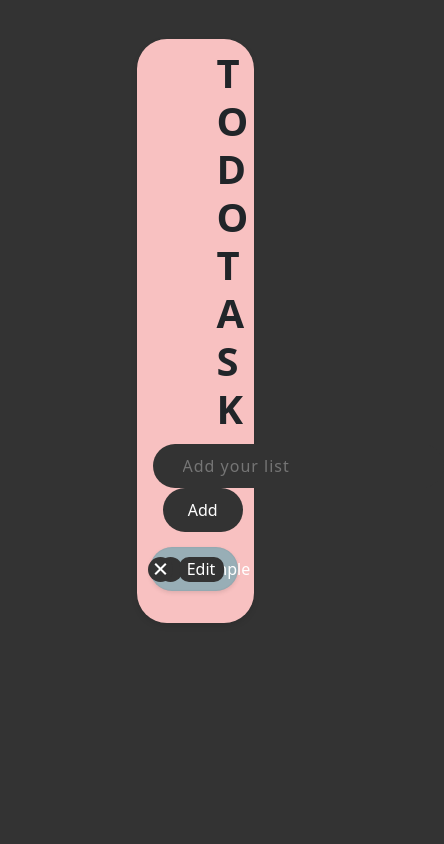
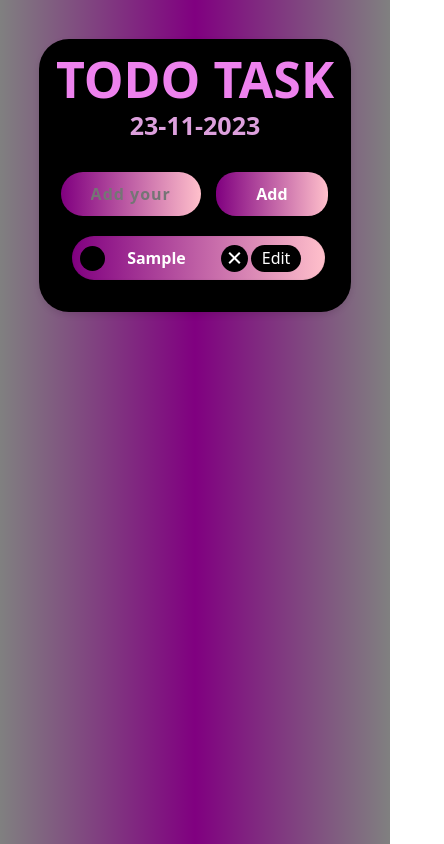
Before and after one commit to alish-ba15/TO_DO_TASK_App, a plain HTML site: page index.html in a window 390 px wide. Both pictures are taken after typing "Sample" into the empty fields and a click on the button "Add". Shown: the whole page, 444 px wide, since content can reach past the window. Drawn offline with nearby package versions, Linux system fonts and the light colour scheme.

Commit message:
Update todo

```diff
--- a/index.html
+++ b/index.html
@@ -13,7 +13,8 @@
 
 <body>
     <div class="card">
-        <h1>TO DO TASK</h1>
+        <h1>TODO TASK</h1>
+        <p id="date"></p>
         <div class="card-body">
             <input type="text" id="input" placeholder="Add your list">
             <button onclick="addTask()">Add</button>
--- a/script.js
+++ b/script.js
@@ -1,6 +1,6 @@
 const input = document.getElementById("input");
 const list = document.getElementById("list");
-
+var dateWrite = document.getElementById("date")
 
 
 function addTask() {
@@ -59,3 +59,12 @@ function displayData() {
     list.innerHTML = localStorage.getItem("data");
 }
 displayData();
+
+
+function date(){
+ var dated = new Date();
+ var todayDate= `${dated.getDate()}-${dated.getMonth()+1}-${dated.getFullYear()}`
+ dateWrite.innerHTML = todayDate;
+ console.log("🚀 ~ file: script.js:68 ~ date ~ todayDate:", todayDate)
+}
+date()
--- a/style.css
+++ b/style.css
@@ -2,75 +2,90 @@
 
 
 body {
-    background-color: #333;
+    background: linear-gradient(to right,grey,purple,grey);
     display: flex;
     justify-content: center;
     align-items: center;
+    color: #fff !important;
+    flex-shrink: inherit;
 }
 
 h1 {
     margin-left: 80px;
     margin-top: 10px;
     margin-bottom: -5px;
-    font-size: 40px;
+    font-size: 50px;
     font-weight: 900 !important;
+    color: violet !important;
 
+}
+
+#date{
+    color: plum !important;
+    margin-left: 76%;
+    margin-top: -4%;
+    margin-bottom: 1%;
+    font-weight: 900;
+    font-size: 25px;
 }
 
 
 .card {
     position: relative;
-    width: 30%;
-    margin-top: 10%;
+    width: 60%;
+    margin-top: 15%;
     border-radius: 30px;
-    background: #f8c1c1;
-
+    background: #000;
+    color: #fff !important;
     box-shadow: 0 3px 6px rgba(0, 0, 0, 0.1);
     border: none;
     outline: none;
-    cursor: pointer;
+    /* cursor: pointer; */
 }
 
 
 button {
-    margin-left: 12%;
+    margin-left: 9%;
     border: none;
-    outline: none;
+    outline: #000;
     padding: 10px 25px;
-    background: #333;
+    background: linear-gradient(to left,pink,purple);
     color: #fff;
     cursor: pointer;
-    border-radius: 40px;
-    font-weight: 500;
+    border-radius: 20px;
+    font-weight: 900;
 }
 
 input {
-    margin-left: 0%;
+    color: #fff !important;
+    width: 70%;
+    margin-left: 5%;
     flex: 2;
     border: none;
-    outline: none;
-    background: #333;
+    outline: #000;
+    background: linear-gradient(to left,pink,purple);
+    /* caret-color: #fff; */
     border-radius: 40px;
     padding: 10px 30px;
     font-weight: 16px;
-    color: #fff;
     letter-spacing: 1px;
-    font-weight: 400;
+    font-weight: 600;
 }
 
 button:hover {
-    background: #78787a;
+    background: purple;
 }
 
 li {
+    width: 94%;
     position: relative;
     display: flex;
     align-items: center;
     color: #fff;
-    font-weight: 400;
-    background: #98aeb6;
-    margin: 15px 0px 10px -35px;
-    padding: 10px 10px 10px 45px;
+    font-weight: 600;
+    background: linear-gradient(to left,pink,purple);
+    margin: 20px 0px 10px 4px;
+    padding: 10px 10px 10px 55px;
     min-height: 10px;
     border-radius: 22.5px;
     box-shadow: 0 2px 4px rgba(0, 0, 0, 0.1),
@@ -84,7 +99,7 @@ li::before {
     left: 8px;
     width: 25px;
     height: 25px;
-    background: #333;
+    background: #000;
     border-radius: 50%;
 }
 
@@ -94,14 +109,16 @@ ul li .close {
     display: flex;
     justify-content: center;
     align-items: center;
-    width: 25px;
-    height: 25px;
-    background: #333;
+    width: 27px;
+    height: 27px;
+    background: #000;
     border-radius: 50%;
 }
 
 ul li .close:hover {
-    background: #78787a;
+    width: 29px;
+    height: 29px;
+    cursor: pointer;
 
 }
 
@@ -125,26 +142,29 @@ ul li .close::after {
 
 ul li .edit {
     position: absolute;
-    right: 14px;
+    right: 12px;
     font-weight: 500;
     display: flex;
     justify-content: center;
     align-items: center;
-    width: 45px;
-    height: 25px;
-    background: #333;
-    border-radius: 10px;
+    width: 50px;
+    height: 27px;
+    background: #000;
+    border-radius: 30px;
 }
 
 ul li .edit:hover {
-    background: #78787a;
+    /* background: #78787a; */
+    height: 30px;
+    width: 52px;
+    cursor: pointer;
+    border-radius: 30px;
 
 }
 
 .checked {
     color: #fff;
-    background: #965a6c;
-    ;
+    background: purple;
     text-decoration: none;
 }
 
@@ -159,3 +179,137 @@ ul li .edit:hover {
     border-bottom: 2px solid #fff;
     transform: rotate(315deg);
 }
+
+@media only screen and (max-width: 988px) {
+    body {
+        flex-direction: column;
+    }
+
+    h1 {
+        margin-left: 0;
+        text-align: center;
+    }
+
+    #date {
+        margin-left: 0;
+        text-align: center;
+        margin-top: 1%;
+    }
+
+    .card {
+        width: 80%;
+        margin-top: 10%;
+    }
+
+    input {
+        width: 70%;
+        margin-left: 2%;
+    }
+    button {
+        margin-left: 4%;
+        width: 20%;
+        margin-top: 3%;
+    }
+
+
+
+
+    li {
+        width: 102%;
+        margin-left: -5%;
+    }
+
+    ul li .close,
+    ul li .edit {
+        margin-right: 12px;
+    }
+}
+@media only screen and (max-width: 550px) {
+    body {
+        flex-direction: column;
+    }
+
+    h1 {
+        margin-left: 0;
+        text-align: center;
+    }
+
+    #date {
+        margin-left: 0;
+        text-align: center;
+        margin-top: 1%;
+    }
+
+    .card {
+        width: 80%;
+        margin-top: 10%;
+    }
+
+    input {
+        width: 60%;
+        margin-left: 2%;
+    }
+    button {
+        margin-left: 4%;
+        width: 30%;
+        margin-top: 3%;
+    }
+
+
+
+
+    li {
+        width: 102%;
+        margin-left: -6%;
+    }
+
+    ul li .close,
+    ul li .edit {
+        margin-right: 12px;
+    }
+}
+
+@media only screen and (max-width: 400px) {
+    body {
+        flex-direction: column;
+    }
+
+    h1 {
+        margin-left: 0;
+        text-align: center;
+    }
+
+    #date {
+        margin-left: 0;
+        text-align: center;
+        margin-top: 1%;
+    }
+
+    .card {
+        width: 80%;
+        margin-top: 10%;
+    }
+
+    input {
+        width: 50%;
+        margin-left: 2%;
+    }
+    button {
+        margin-left: 4%;
+        width: 40%;
+        margin-top: 3%;
+    }
+
+
+
+
+    li {
+        width: 102%;
+        margin-left: -6%;
+    }
+
+    ul li .close,
+    ul li .edit {
+        margin-right: 12px;
+    }
+}
```
